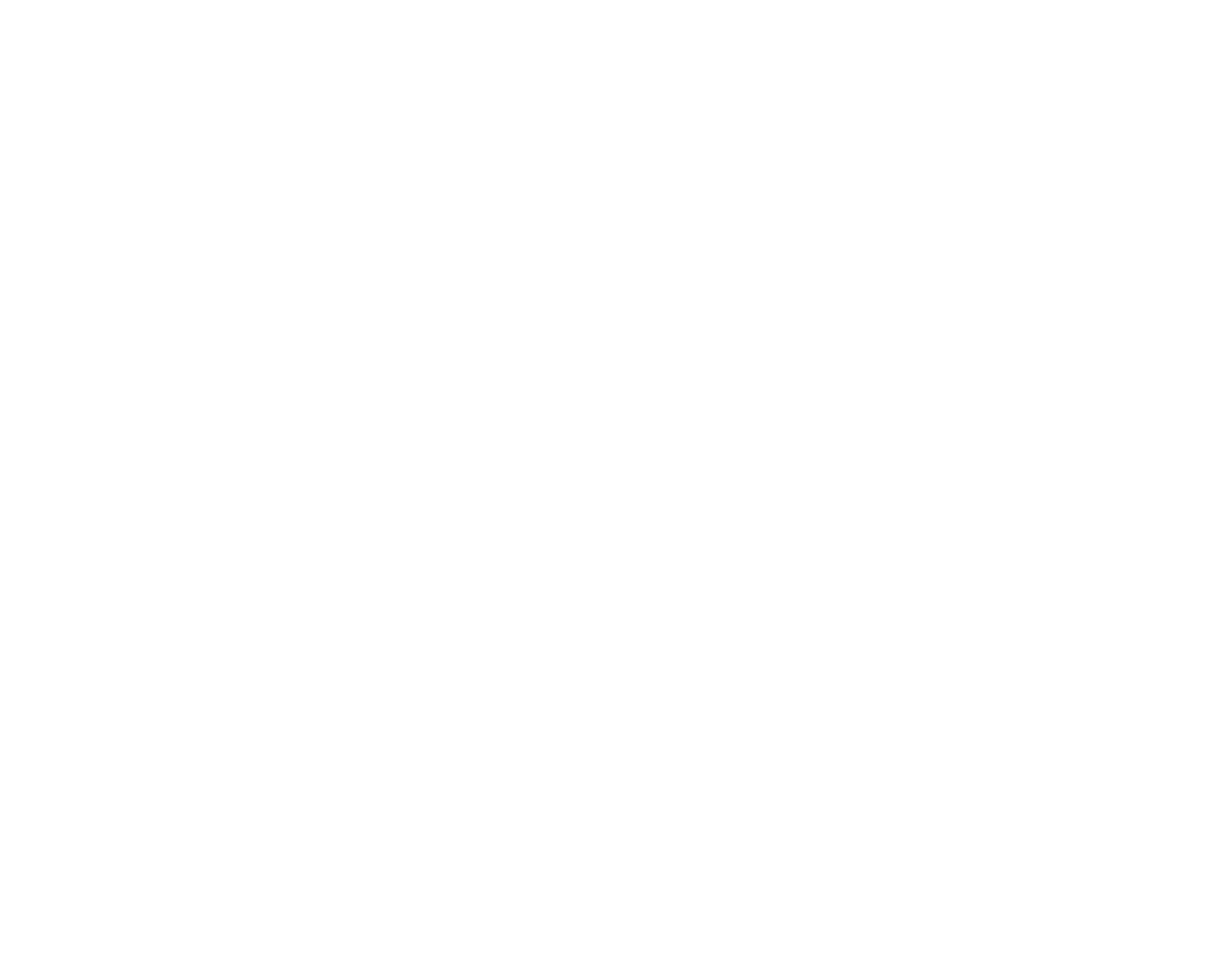
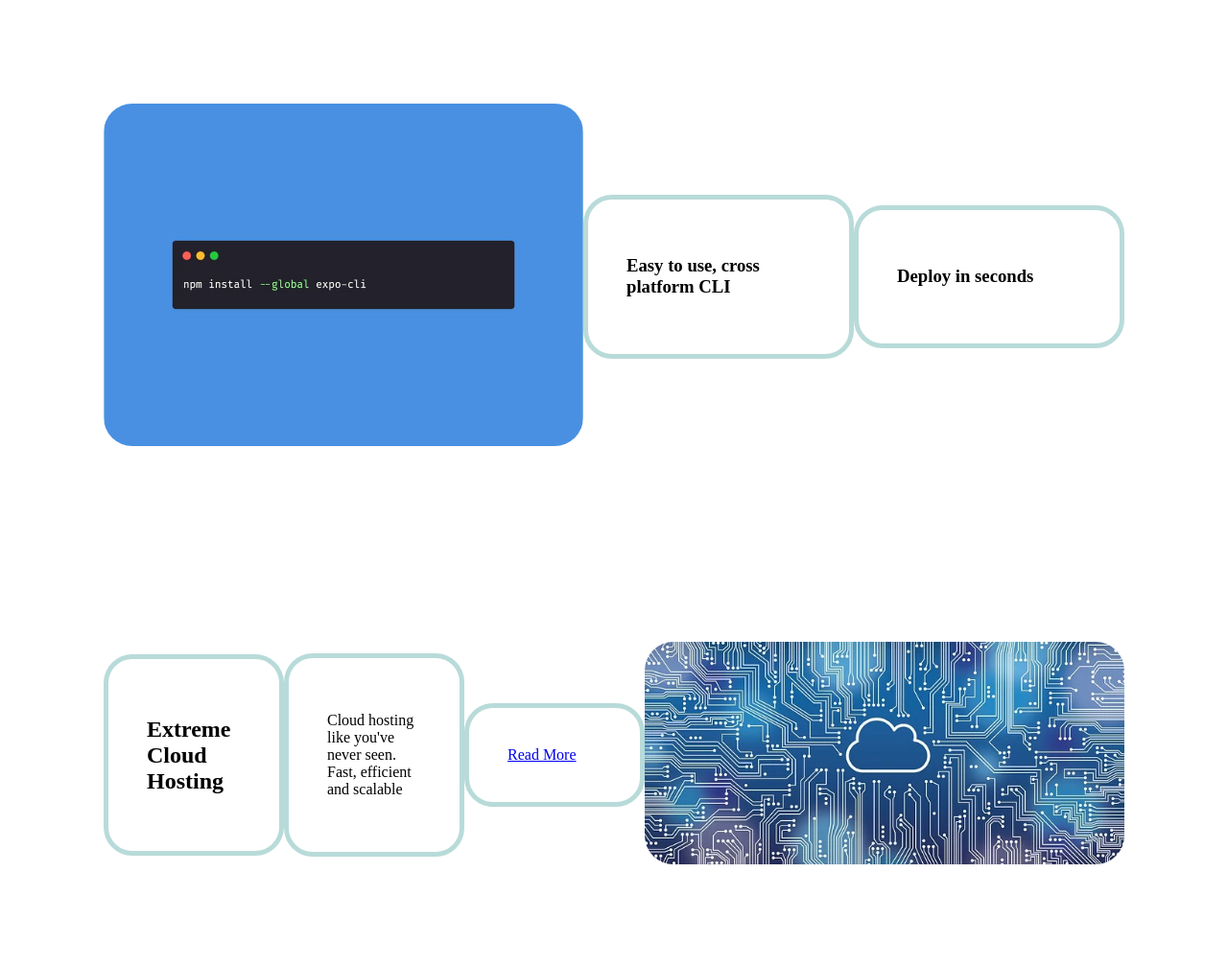
Before and after one commit to BF-FrontEnd-class-2024/group1-loruki-rebuild, a website: page index.html in a window 1280 px wide. Shown: the whole page at 96% size. Before the commit the page ends 800 px from the top, so only its background shows below. Drawn offline with Linux system fonts and the light colour scheme.

Commit message:
add posts

```diff
--- a/index.html
+++ b/index.html
@@ -14,7 +14,39 @@
   <header></header>
   <section class="product"></section>
   <section class="features"></section>
-  <section class="posts"></section>
+  <!-- Cli -->
+  <section class="posts">
+    <div class="container1">
+      <div>
+        <img class="terminal" src="public/terminal.jpg" alt="terminal picture" />
+      </div>
+      <div class="text1">
+        <h3>Easy to use, cross platform CLI</h3>
+      </div>
+      <div class="text1">
+        <h3>Deploy in seconds</h3>
+      </div>
+    </div>
+
+    <!-- Cloud -->
+
+    <div class="container2">
+      <div class="text2">
+        <h2>Extreme Cloud Hosting</h2>
+      </div>
+      <div class="text2">
+        <p>
+          Cloud hosting like you've never seen. Fast, efficient and scalable
+        </p>
+      </div>
+      <div class="text2">
+        <a href="features.htmln">Read More</a>
+      </div>
+      <div>
+        <img class="hosting" src="public/img/cloud.webp" alt=" cloud picture" />
+      </div>
+    </div>
+  </section>
   <footer></footer>
 </body>
 
--- a/styles/something.css
+++ b/styles/something.css
@@ -1,3 +1,30 @@
 body {
   background-color: white;
 }
+
+/* Cli */
+
+/* Cloud */
+
+.container1,
+.container2 {
+  display: flex;
+  flex-direction: row;
+  align-items: center;
+  justify-content: space-between;
+  padding: 100px;
+}
+
+.terminal,
+.hosting {
+  width: 500px;
+  border-radius: 30px;
+}
+
+.text1,
+.text2 {
+  border: 5px solid #b8dbd9;
+  border-radius: 30px;
+  padding: 40px;
+  width: 275px;
+}
```
Also changed, not shown: public/img/cloud.webp (added), public/terminal.jpg (added).
